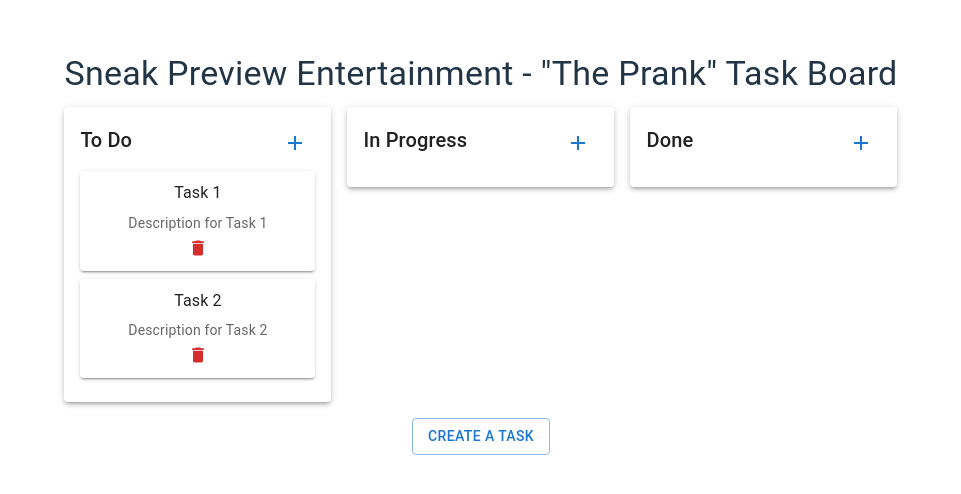
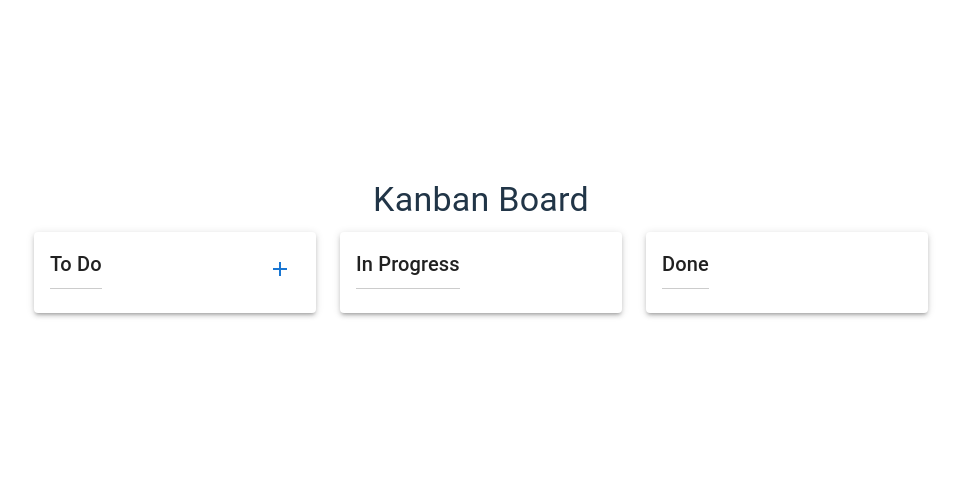
Before and after one commit to LujanSolo/kanban-chrome-extension, a React (Vite) app: page / in a window 1280 px wide. Shown: the part 146-640 px from the top of the page, without its empty margins (159-1120 px from the left). Built offline with nearby package versions, Linux system fonts and the light colour scheme.

Commit message:
restructured Column and Board components so that only TODO column has + button for new tasks. added types and ?-conditional for columnProps

```diff
--- a/src/components/Board.tsx
+++ b/src/components/Board.tsx
@@ -1,5 +1,5 @@
 import { useState } from 'react';
-import { Container, Typography, Grid, Button } from '@mui/material';
+import { Container, Typography, Grid } from '@mui/material';
 import Column from './Column';
 import Task from './Task';
 interface Task {
@@ -16,41 +16,56 @@ const sampleTasks: Task[] = [
 const Board: React.FC = () => {
   const [tasks, setTasks] = useState<Task[]>(sampleTasks);
 
-  const handleCreateTask = () => {
+  const handleCreateTask = (): void => {
+    // Ensure that new tasks are added only to the "To Do" column
     const newTask: Task = {
       id: tasks.length + 1,
-      title: `Task ${tasks.length + 1}`,
-      description: `Description for Task ${tasks.length + 1}`,
+      title: 'New Task in To Do',
+      description: 'Description for the new task in To Do',
     };
 
-    setTasks((prevTasks) => [...prevTasks, newTask]);
+    // Update the state only if the task is in the "To Do" column
+    setTasks((prevTasks) => {
+      const updatedTasks = [...prevTasks, newTask];
+      return updatedTasks;
+    });
   };
 
-  const handleDeleteTask = (id: number) => {
+  const handleDeleteTask = (id: number): void => {
     setTasks((prevTasks) => prevTasks.filter((task) => task.id !== id));
   };
 
   return (
     <Container maxWidth="xl">
       <Typography variant="h4" gutterBottom>
-        Sneak Preview Entertainment - "The Prank" Task Board
+        Kanban Board
       </Typography>
-      <Grid container spacing={2}>
+      <Grid container spacing={3}>
         <Grid item xs={4}>
-          <Column title="To Do" tasks={tasks.filter((task) => task.id <= 3)} onDeleteTask={handleDeleteTask} />
+          <Column
+            title="To Do"
+            tasks={tasks.filter((task) => task.title.includes("To Do"))}
+            onDeleteTask={handleDeleteTask}
+            onAddTask={handleCreateTask}
+          />
         </Grid>
         <Grid item xs={4}>
-          <Column title="In Progress" tasks={tasks.filter((task) => task.id > 3 && task.id <= 6)} onDeleteTask={handleDeleteTask} />
+          <Column
+            title="In Progress"
+            tasks={tasks.filter((task) => task.title.includes("In Progress"))}
+            onDeleteTask={handleDeleteTask}
+          />
         </Grid>
         <Grid item xs={4}>
-          <Column title="Done" tasks={tasks.filter((task) => task.id > 6)} onDeleteTask={handleDeleteTask} />
+          <Column
+            title="Done"
+            tasks={tasks.filter((task) => task.title.includes("Done"))}
+            onDeleteTask={handleDeleteTask}
+          />
         </Grid>
       </Grid>
-      <Button variant="outlined" color="primary" onClick={handleCreateTask}>
-        Create a Task
-      </Button>
     </Container>
-  )
+  );
 };
 
 export default Board;
--- a/src/components/Column.tsx
+++ b/src/components/Column.tsx
@@ -12,30 +12,29 @@ interface ColumnProps {
   title: string;
   tasks: Task[];
   onDeleteTask: (id: number) => void;
-  onAddTask: () => void;
+  onAddTask?: () => void;
 }
 
 const Column: React.FC<ColumnProps> = ({ title, tasks, onDeleteTask, onAddTask }) => {
   return (
-    <Paper elevation={3} style={{ padding: '16px', marginBottom: '16px' }}>
-      <div style={{
-        display: "flex",
-        justifyContent: "space-between",
-        alignItems: "center",
-        marginBottom: "8px"
-      }}>
-        <Typography variant="h6" gutterBottom>
+    <Paper elevation={3} style={{ padding: '16px', marginBottom: '16px', minWidth: '250px' }}>
+      <div style={{ display: 'flex', flexDirection: 'column', justifyContent: 'space-between', height: '100%' }}>
+        <div style={{ display: 'flex', justifyContent: 'space-between', marginBottom: '8px' }}>
+          <Typography variant="h6" style={{ borderBottom: '1px solid #ccc', paddingBottom: '8px' }}>
             {title}
           </Typography>
+          {title === 'To Do' && onAddTask && (
             <IconButton aria-label="add" color="primary" onClick={onAddTask}>
               <AddIcon />
             </IconButton>
+          )}
         </div>
-
+        <div style={{ flex: 1 }}>
           {tasks.map((task) => (
             <Task key={task.id} {...task} onDelete={() => onDeleteTask(task.id)} />
           ))}
-
+        </div>
+      </div>
     </Paper>
   );
 };
```
Lines whose indentation alone changed are shown as unchanged.
